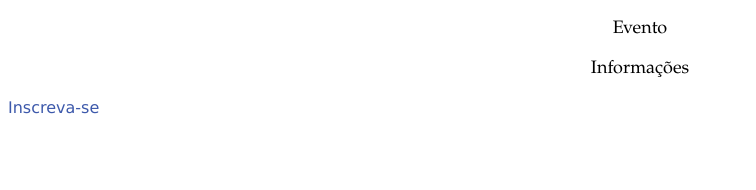
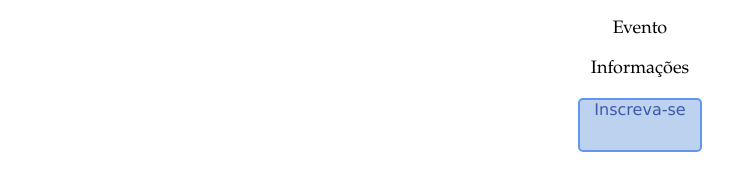
Before and after one commit to gabialverga/web002, a plain HTML site: page index.html in a window 1280 px wide. Shown: the whole page, without its empty margins (0-756 px from the left). Drawn offline with Linux system fonts and the light colour scheme.

Commit message:
Update stylesheet.css

```diff
--- a/stylesheet.css
+++ b/stylesheet.css
@@ -12,3 +12,12 @@ a {
 	color: #3D59AB;
 	font-family: Verdana, sans-serif;
 }
+div {
+	border-radius: 5px;
+	border: 2px solid #6495ED;
+	background-color: #BCD2EE;
+	height: 50px;
+	width: 120px;
+	margin: auto;
+	text-align: center;
+}
```
